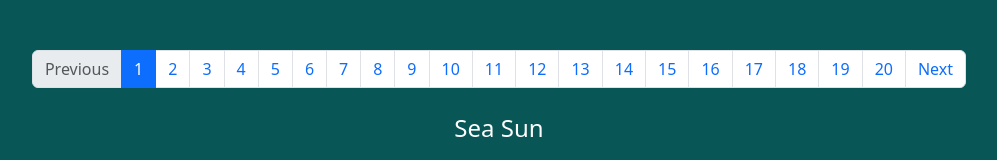
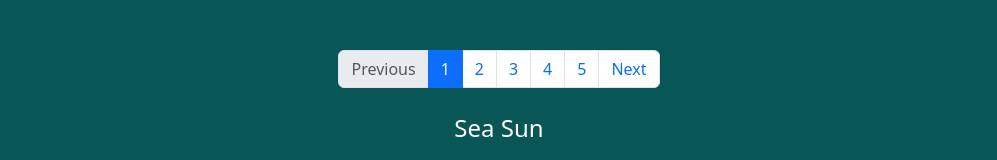
Before and after one commit to agasefamircan/directive, an Angular app: page / in a window 1280 px wide. Shown: the top 160 px of the page, without its empty margins (141-1138 px from the left). Built offline with nearby package versions, Linux system fonts and the light colour scheme; grey boxes are pictures that could not be loaded.

Commit message:
best pagination length solved

```diff
--- a/src/app/app.component.css
+++ b/src/app/app.component.css
@@ -4,6 +4,7 @@
     align-items: center;
     flex-direction: column;
     margin-top: 50px;
+    user-select: none;
 }
 img{
     width: 500px;
@@ -14,6 +15,9 @@ h4{
     color: #fff;
     text-align: center;
     margin: 10px  0 20px 0;
+}
+li{
+    cursor: pointer;
 }
 @media screen and (max-width:550px){
     img{
--- a/src/app/app.component.ts
+++ b/src/app/app.component.ts
@@ -91,6 +91,6 @@ export class AppComponent {
   ];
 
   pageIndex(index: number) {
-    return this.currentPage - index<5;
+    return Math.abs(this.currentPage - index)<5;
   }
 }
```
